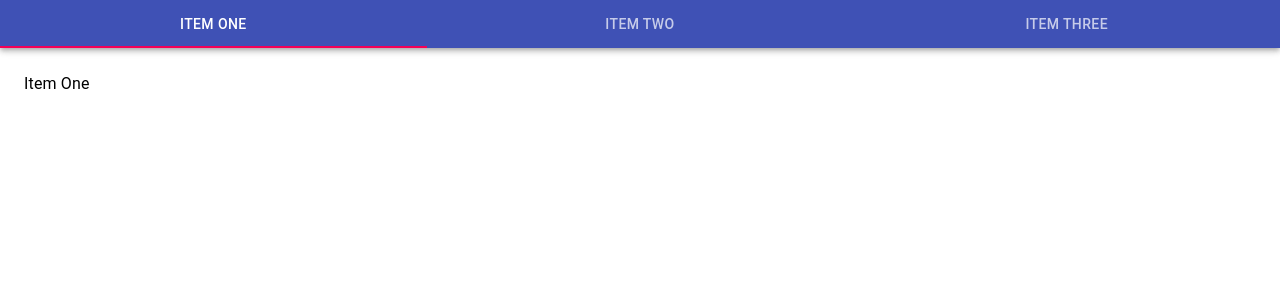
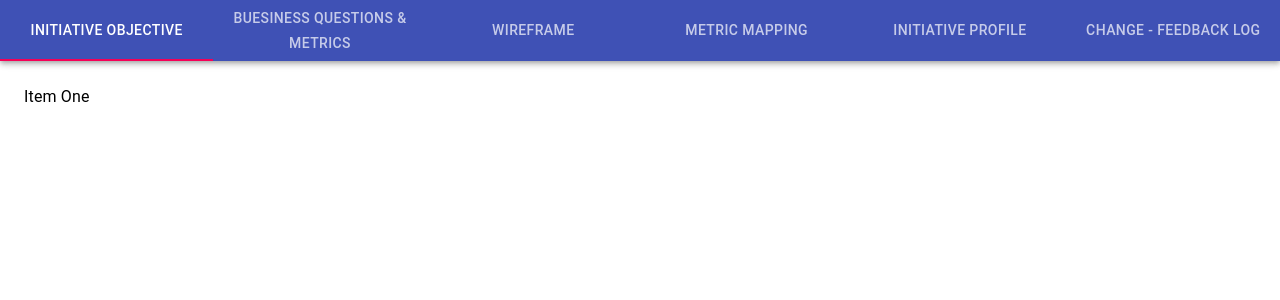
Before and after one commit to rusyanto/domo-initiative, a React app: page / in a window 1280 px wide. Shown: the top 300 px of the page. Built offline with nearby package versions, Linux system fonts and the light colour scheme.

Commit message:
Added more tabs

```diff
--- a/src/components/TabPanel/TabPanel.js
+++ b/src/components/TabPanel/TabPanel.js
@@ -56,9 +56,12 @@ export default function SimpleTabs() {
     <div className={classes.root}>
       <AppBar position="static">
         <Tabs variant="fullWidth" value={value} onChange={handleChange} aria-label="simple tabs example">
-          <Tab label="Item One" {...a11yProps(0)} />
-          <Tab label="Item Two" {...a11yProps(1)} />
-          <Tab label="Item Three" {...a11yProps(2)} />
+          <Tab label="Initiative Objective" {...a11yProps(0)} />
+          <Tab label="Buesiness Questions & Metrics" {...a11yProps(1)} />
+          <Tab label="Wireframe" {...a11yProps(2)} />
+          <Tab label="Metric Mapping" {...a11yProps(3)} />
+          <Tab label="Initiative Profile" {...a11yProps(4)} />
+          <Tab label="Change - Feedback Log" {...a11yProps(5)} />
         </Tabs>
       </AppBar>
       <TabPanel value={value} index={0}>
@@ -70,6 +73,15 @@ export default function SimpleTabs() {
       <TabPanel value={value} index={2}>
         Item Three
       </TabPanel>
+      <TabPanel value={value} index={3}>
+        Item Four
+      </TabPanel>
+      <TabPanel value={value} index={4}>
+        Item Five
+      </TabPanel>
+      <TabPanel value={value} index={5}>
+        Item Six
+      </TabPanel>
     </div>
   );
 }
```
Also changed, not shown: public/manifest.json.
